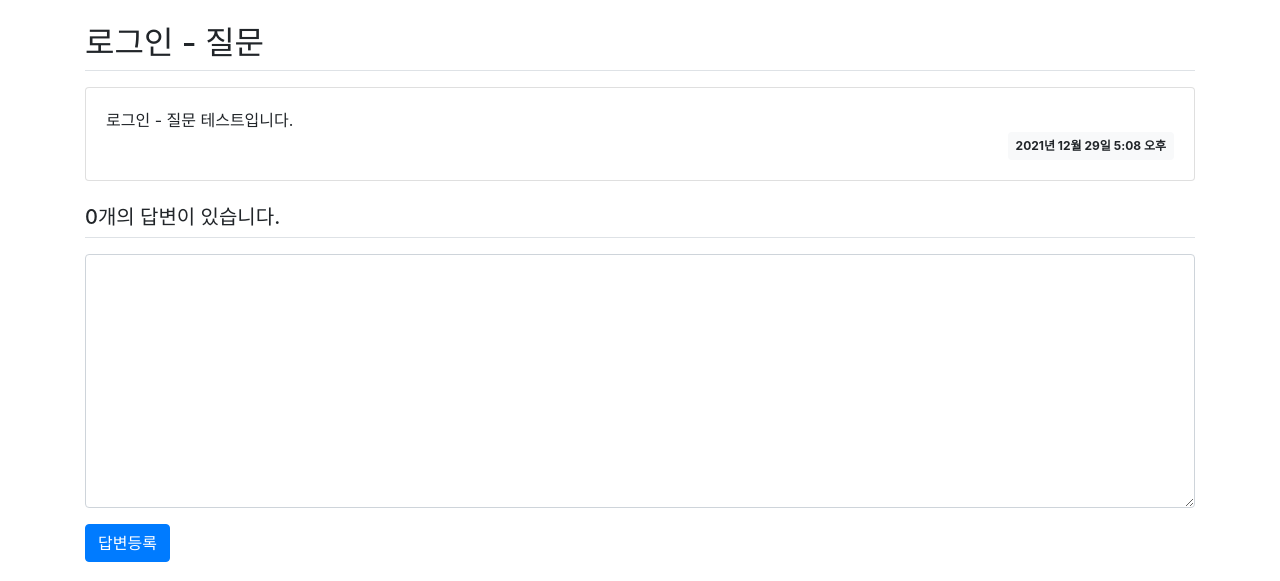
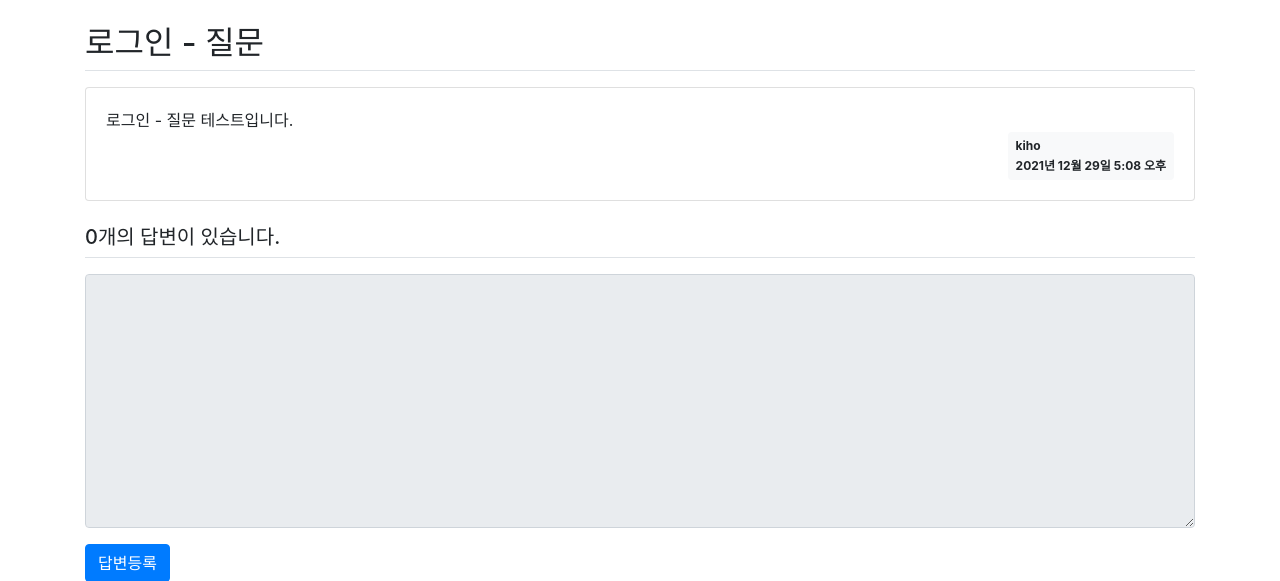
Before and after one commit to giho5374/django, a Django app: page /pybo/308/ in a window 1280 px wide. Shown: the part 57-638 px from the top of the page. Run offline with Django 4.2, Linux system fonts and the light colour scheme; data comes from the database, SQL or seed files in the repository; both versions use the stored data as it was after the commit; some libraries are stand-ins or nearby versions.

Commit message:
show author at question and answer

```diff
--- a/pybo/models.py
+++ b/pybo/models.py
@@ -1,12 +1,12 @@
 from django.db import models
-
+from django.contrib.auth.models import User
 # Create your models here.
 
 class Question(models.Model):
     subject = models.CharField(max_length=200) # 글자 수 제한하려면 charField
     content = models.TextField() # 글자수 제한 X
     create_date = models.DateTimeField() # 시간
-
+    author = models.ForeignKey(User, on_delete=models.CASCADE)
     def __str__(self): # Question.objects.all에 보기 편한 format
         return self.subject
 
@@ -14,3 +14,4 @@ class Answer(models.Model):
     question = models.ForeignKey(Question,on_delete=models.CASCADE) # 질문에 대한 답변이므로 foreinkey , 질문과 함께 삭제
     content = models.TextField()
     create_date = models.DateTimeField()
+    author = models.ForeignKey(User, on_delete=models.CASCADE)
--- a/pybo/views.py
+++ b/pybo/views.py
@@ -4,6 +4,7 @@ from .models import Question
 from django.utils import timezone
 from .forms import QuestionForm,AnswerForm
 from django.core.paginator import Paginator
+from django.contrib.auth.decorators import login_required
 # Create your views here.
 # 응답 꾸러미들
 
@@ -32,7 +33,7 @@ def detail(request,question_id):
     question = get_object_or_404(Question,pk=question_id)
     context = {'question':question}
     return render(request,'pybo/question_detail.html',context)
-
+@login_required(login_url='common:login')
 def answer_create(request,question_id):
     '''
     pybo 답변 등록
@@ -42,6 +43,7 @@ def answer_create(request,question_id):
         form = AnswerForm(request.POST)
         if form.is_valid():
             answer = form.save(commit=False)
+            answer.author = request.user
             answer.create_date = timezone.now()
             answer.question = question
             answer.save()
@@ -51,6 +53,7 @@ def answer_create(request,question_id):
     context = {'question':question, 'form':form}
     return render(request, 'pybo/question_detail.html', context)
 
+@login_required(login_url='common:login')
 def question_create(request):
     '''
     pybo 질문 등록
@@ -59,6 +62,7 @@ def question_create(request):
         form = QuestionForm(request.POST)
         if form.is_valid(): # form이 유효한지 검증
             question = form.save(commit=False)  # form에 create_date이 없으므로 여기서 저장하면 에러발생!
+            question.author = request.user
             question.create_date = timezone.now()  # create_date를 넣어주고 저장
             question.save()
             return redirect('pybo:index')  # index는 초기화면이다
--- a/templates/common/login.html
+++ b/templates/common/login.html
@@ -13,6 +13,8 @@
     </div>
     <form method="post" class="post-form" action="{% url 'common:login' %}">
         {% csrf_token %}
+<!--        로그인 성공 후 이동-->
+        <input type="hidden" name="text" value="{{ next }}">
         {% include "form_errors.html" %}
         <div class="form-group">
             <label for="username">사용자ID</label>
--- a/templates/pybo/question_detail.html
+++ b/templates/pybo/question_detail.html
@@ -6,8 +6,9 @@
         <div class="card-body">
             <div class="card-text" style="white-space: pre-line;">{{ question.content }}</div>
             <div class="d-flex justify-content-end">
-                <div class="badge badge-light p-2">
-                    {{ question.create_date }}
+                <div class="badge badge-light p-2 text-left">
+                    <div class="mb-2">{{ question.author.username }}</div>
+                    <div>{{ question.create_date }}</div>
                 </div>
             </div>
         </div>
@@ -18,8 +19,9 @@
         <div class="card-body">
             <div class="card-text" style="white-space: pre-line;">{{ answer.content }}</div>
             <div class="d-flex justify-content-end">
-                <div class="badge badge-light p-2">
-                    {{ answer.create_date }}
+                <div class="badge badge-light p-2 text-left">
+                    <div class="mb-2">{{ question.author.username }}</div>
+                    <div>{{ question.create_date }}</div>
                 </div>
             </div>
         </div>
@@ -38,7 +40,9 @@
         </div>
         {% endif %}
         <div class="form-group">
-            <textarea name="content" id="content" class="form-control" rows="10"></textarea>
+            <textarea name="content" id="content"
+                      {% if not user.is_authenticated %}disabled{% endif %}
+                      class="form-control" rows="10"></textarea>
         </div>
         <input type="submit" value="답변등록" class="btn btn-primary">
     </form>
```
Also changed, not shown: templates/pybo/question_list.html (+6 -4 lines), db.sqlite3, pybo/migrations/0004_question_author.py (added), pybo/migrations/0005_answer_author.py (added).
